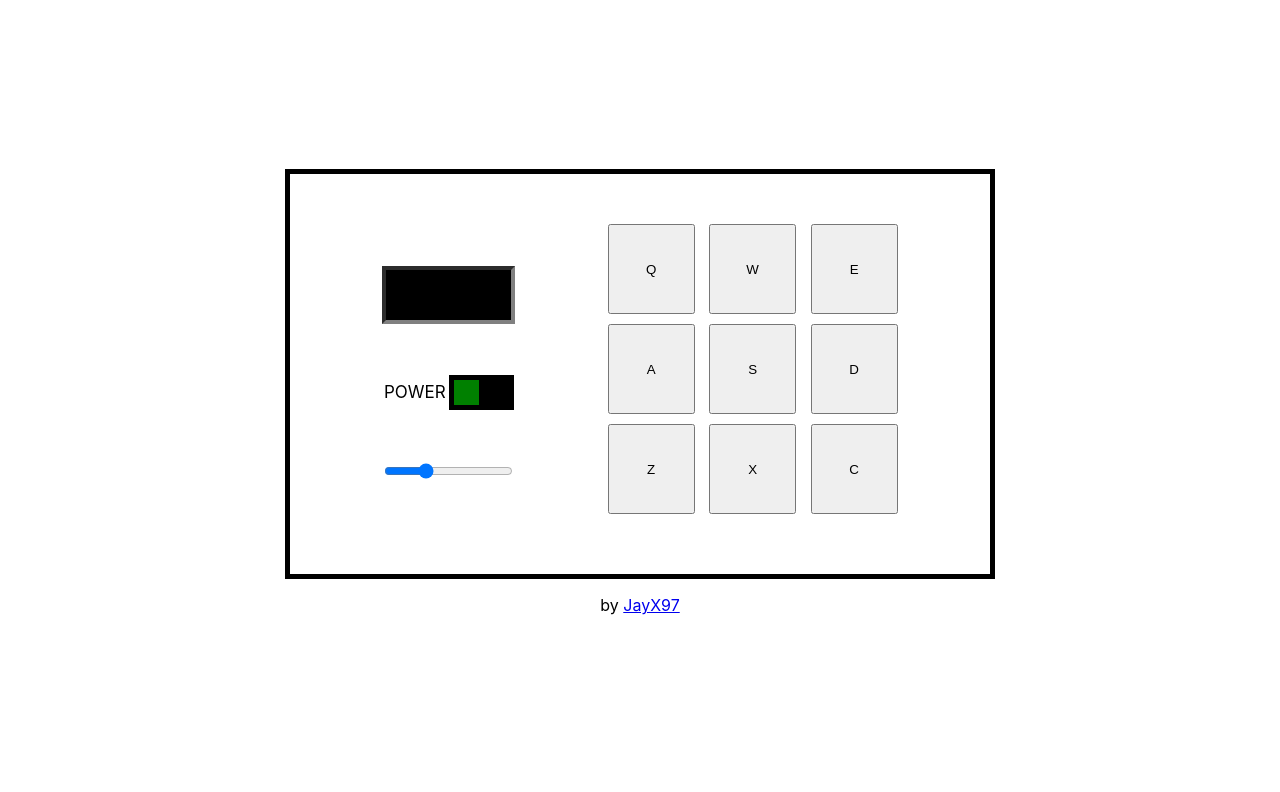
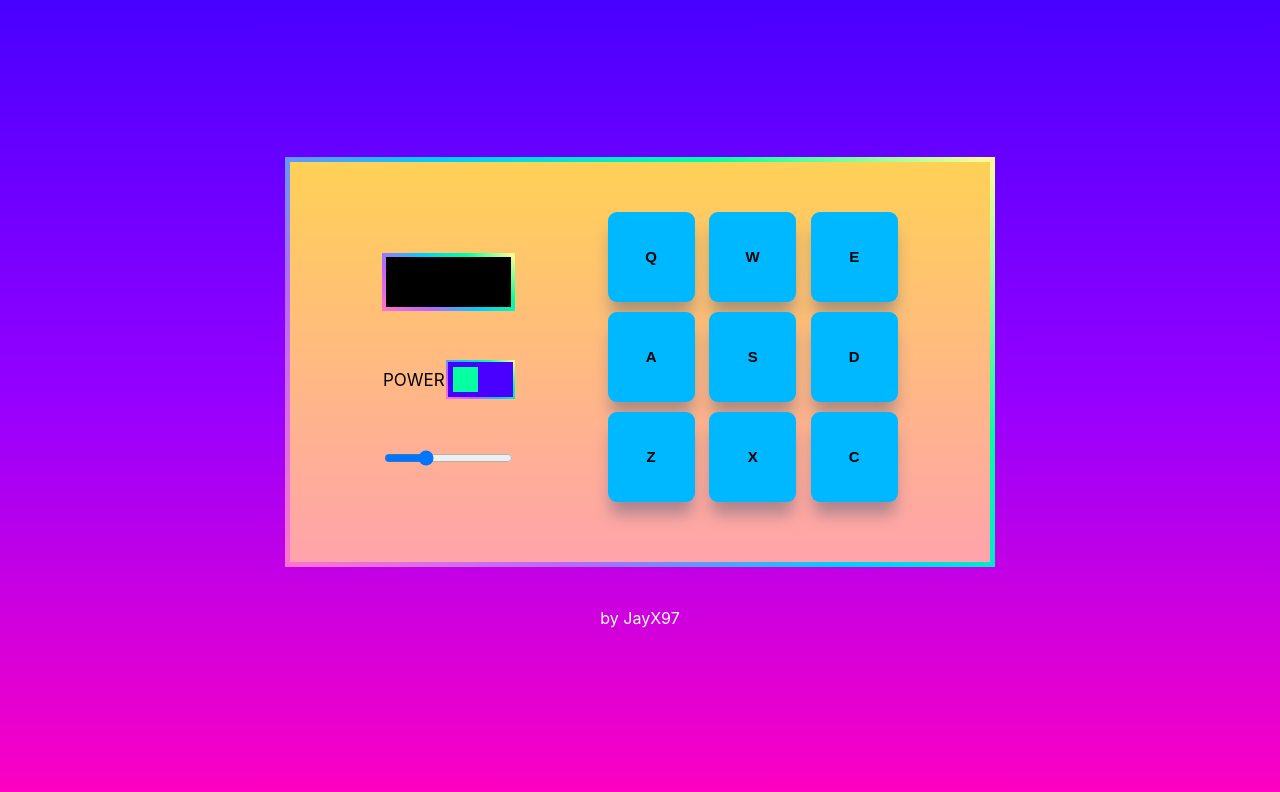
Before and after one commit to JayX97/DrumMachine, a React (Create React App) app: page / in a window 1280 px wide. Shown: the top 792 px of the page. Built offline with nearby package versions, Linux system fonts and the light colour scheme.

Commit message:
Added color scheme and more styling to app (need to add styling for volume slider)

```diff
--- a/src/DrumMachine.js
+++ b/src/DrumMachine.js
@@ -31,7 +31,11 @@ const DrumMachine = (props) => {
     //Functions for controls
     const handleKeyInput = (event) => {// callback function for key listener
         document.querySelectorAll("audio").forEach(clip => {
-            if (clip.id === event.key.toUpperCase()) document.getElementById(event.key.toUpperCase()).click();
+            if (clip.id === event.key.toUpperCase()) {
+                document.getElementById(event.key.toUpperCase()).click();
+                document.getElementById(event.key.toUpperCase()).style.transform = "scale(0.90)";
+                document.getElementById(event.key.toUpperCase()).style.backgroundColor = "red";
+            };
         });
     };
 
--- a/src/index.css
+++ b/src/index.css
@@ -18,6 +18,7 @@ code {
 }
 
 .wrapper {
+  background-image: linear-gradient(180deg, #4900ff, #9600ff, #ff00c1);
   display: flex;
   width: 100vw;
   height: 100vh;
@@ -27,10 +28,12 @@ code {
 }
 
 #drum-machine {
+  background-image: linear-gradient(180deg, #ffd156, #ffba81, #ffa3ac);
   display: flex;
   width: 700px;
   height: 400px;
   border: 5px solid black;
+  border-image: linear-gradient(45deg, #ff71ce, #b967ff, #01cdfe, #05ffa1, #fffb96) 1;
   flex-direction: row;
   align-items: center;
   justify-content: space-evenly;
@@ -39,7 +42,9 @@ code {
 #switch {
   width: 65px;
   height: 35px;
-  background-color: black;
+  background-color: #4900ff;
+  border: 2px solid black;
+  border-image: linear-gradient(45deg, #ff71ce, #b967ff, #01cdfe, #05ffa1, #fffb96) 1;
   align-items: center;
 }
 
@@ -47,7 +52,7 @@ code {
   width: 25px;
   height: 25px;
   margin: 5px;
-  background-color: green;
+  background-color: #05ffa1;
 }
 
 #machine-interface {
@@ -65,6 +70,7 @@ code {
   line-height: 50px;
   height: 50px;
   border: 4px inset gray;
+  border-image: linear-gradient(45deg, #ff71ce, #b967ff, #01cdfe, #05ffa1, #fffb96) 1;
 }
 
 #power-switch {
@@ -83,6 +89,34 @@ code {
 }
 
 #pad-grid > .drum-pad {
+  font-size: 15px;
+  font-weight: bold;
+  background-color: #00b8ff;
   width: 30%;
   height: 30%;
+  border-style: none;
+  border-radius: 10%;
+  box-shadow: 0px 15px 16px -3px rgba(46,74,117,0.4);
 }
+
+#pad-grid > .drum-pad:hover {
+  cursor: pointer;
+}
+
+#pad-grid > .drum-pad:active {
+  transform: scale(0.90);
+  background-color: #9600ff;
+}
+
+.footer {
+  color: white;
+  width: 50%;
+  margin: 0 auto;
+  text-align: center;
+  padding-top: 25px;
+}
+
+#author-link {
+  text-decoration: none;
+  color: inherit;
+}
```
